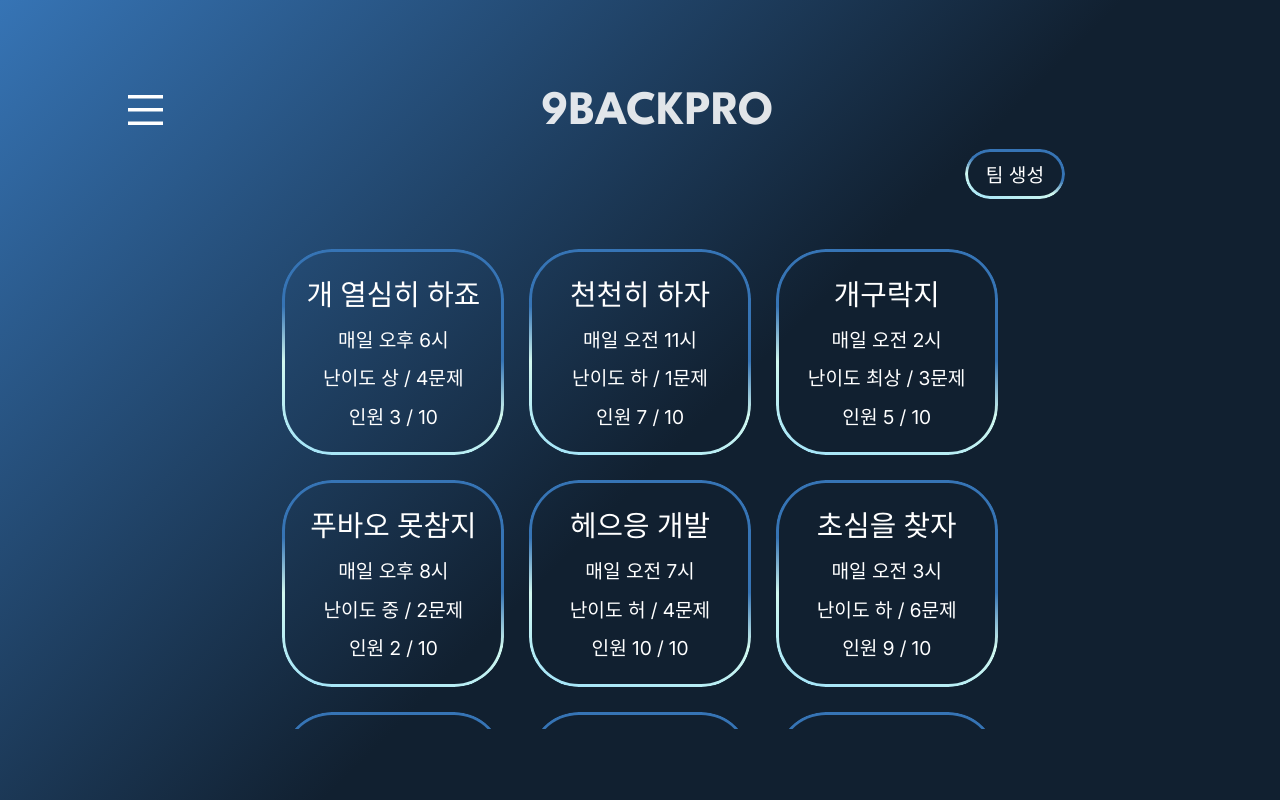
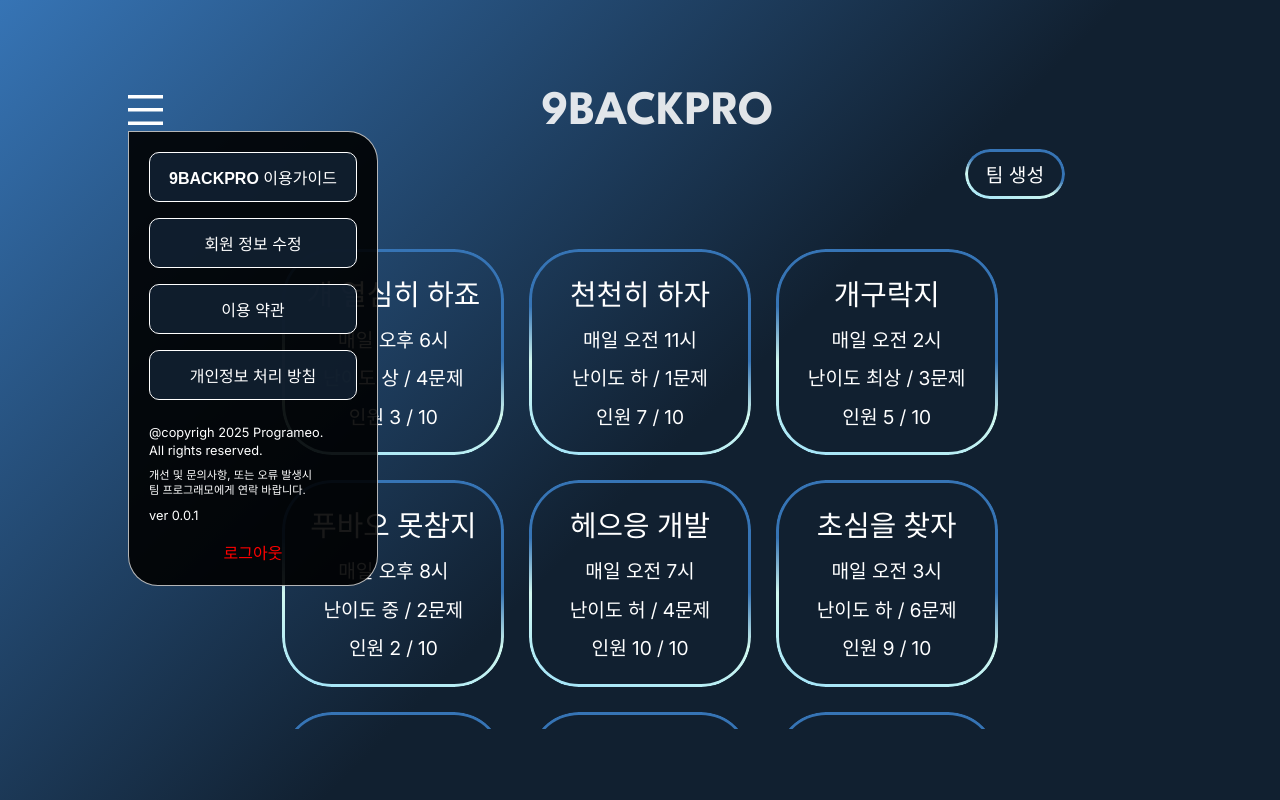
Before and after one commit to PrograMemo-Groom/900pro-fe, a React (Vite) app: page /main in a window 1280 px wide. Both pictures are taken after a click on the picture 145 px from the left and 110 px from the top of the page. Built offline with nearby package versions, Linux system fonts and the light colour scheme; no server answers.

Commit message:
[Feat] 로컬스토리지 clear로 로그아웃 구현

```diff
--- /dev/null
+++ b/src/css/common/Header.module.scss
@@ -0,0 +1,87 @@
+@use "@/css/common/_global" as *;
+
+header{
+    display: flex;
+    flex-direction: row;
+    align-items: center;
+    position: relative;
+
+    img{
+        width: 35px;
+        height: 30px;
+        cursor: pointer;
+    }
+
+    h1{
+        @include projectTitle(3rem);
+        margin: 6px auto 0 auto;
+    }
+  }
+
+  .menu {
+    position: absolute;
+    top: 60px;
+    left: 0;
+    width: 250px;
+    background: rgba(0, 0, 0, 0.9);
+    padding: 20px;
+    border-radius: 0px 30px 30px 30px;
+    display: flex;
+    flex-direction: column;
+    gap: 1rem;
+    z-index: 100;
+    border: 1px solid rgba(255, 255, 255, 0.7);
+    animation: slideDown 0.3s ease forwards;
+
+    button {
+      padding: 12px;
+      background: rgba(17, 32, 48, 0.9);
+      border: 1px solid white;
+      color: white;
+      border-radius: 10px;
+      font-size: 1rem;
+      cursor: pointer;
+      font-weight: 700;
+
+      &:hover {
+        background: rgba(17, 32, 48, 0.5);
+      }
+    }
+  }
+
+  .copy {
+    margin-top: 0.5rem;
+    font-size: 0.8rem;
+    color: white;
+    text-align: start;
+    line-height: 1.4;
+
+    .smallText {
+        margin-top: 1vh;
+        font-size: 0.7rem;
+    }
+    .ver{
+        margin-top: 1vh;
+    }
+  }
+
+  .logout {
+    color: red;
+    border: none;
+    background: none;
+    font-weight: bold;
+    font-size: 1rem;
+    cursor: pointer;
+    text-align: center;
+  }
+
+@keyframes slideDown {
+    0% {
+      opacity: 0;
+      transform: translateY(-10px); // 위에서 살짝 내려오는 느낌
+    }
+    100% {
+      opacity: 1;
+      transform: translateY(0);
+    }
+  }
--- a/src/css/main/Layout.module.scss
+++ b/src/css/main/Layout.module.scss
@@ -1,22 +1,4 @@
 @use "@/css/common/_global" as *;
-
-header{
-  display: flex;
-  flex-direction: row;
-  align-items: center;
-  position: relative;
-
-  img{
-      width: 35px;
-      height: 30px;
-      cursor: pointer;
-  }
-
-  h1{
-      @include projectTitle(3rem);
-      margin: 6px auto 0 auto;
-  }
-}
 
 .mainContainer {
   display: flex;
--- a/src/pages/common/Header.tsx
+++ b/src/pages/common/Header.tsx
@@ -1,11 +1,47 @@
-import styles from "@/css/main/Layout.module.scss";
+import { useState } from 'react';
+import { useNavigate } from 'react-router-dom';
+import styles from "@/css/common/Header.module.scss";
 import hamburgerIcon from '@/assets/hamb.svg';
 
 const Header = () => {
+  const [isOpen, setIsOpen] = useState(false);
+  const navigate = useNavigate();
+
+  const toggleMenu = () => {
+    setIsOpen(!isOpen);
+  };
+
+  const handleLogout = () => {
+    localStorage.clear();
+    navigate('/');
+    window.location.reload();
+  };
+
   return (
     <header>
-      <img src={hamburgerIcon} alt='햄버거바'/>
+      <img src={hamburgerIcon}
+          onClick={toggleMenu}
+       alt='햄버거바'/>
       <h1 className={styles.header}>9BACKPRO</h1>
+
+      {isOpen && (
+          <div className={styles.menu}>
+            <button>9BACKPRO 이용가이드</button>
+            <button>회원 정보 수정</button>
+            <button>이용 약관</button>
+            <button>개인정보 처리 방침</button>
+
+            <div className={styles.copy}>
+              <p>@copyrigh 2025 Programeo.<br />All rights reserved.</p>
+              <p className={styles.smallText}>개선 및 문의사항, 또는 오류 발생시 <br/> 팀 프로그래모에게 연락 바랍니다.</p>
+              <p className={styles.ver}>ver 0.0.1</p>
+            </div>
+
+            <p className={styles.logout}
+             onClick={handleLogout}
+             >로그아웃</p>
+          </div>
+      )}
     </header>
   );
 };
```
